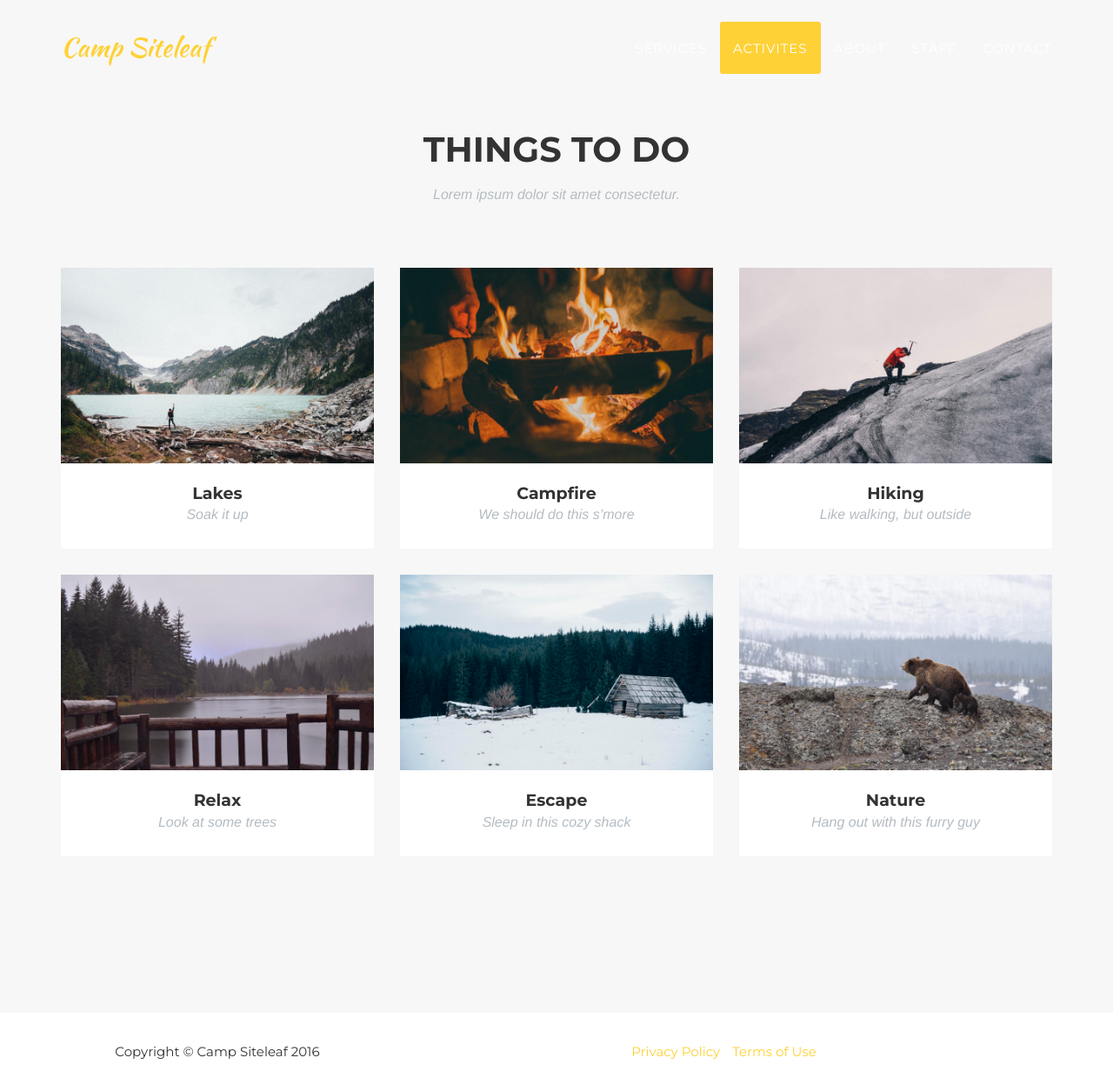
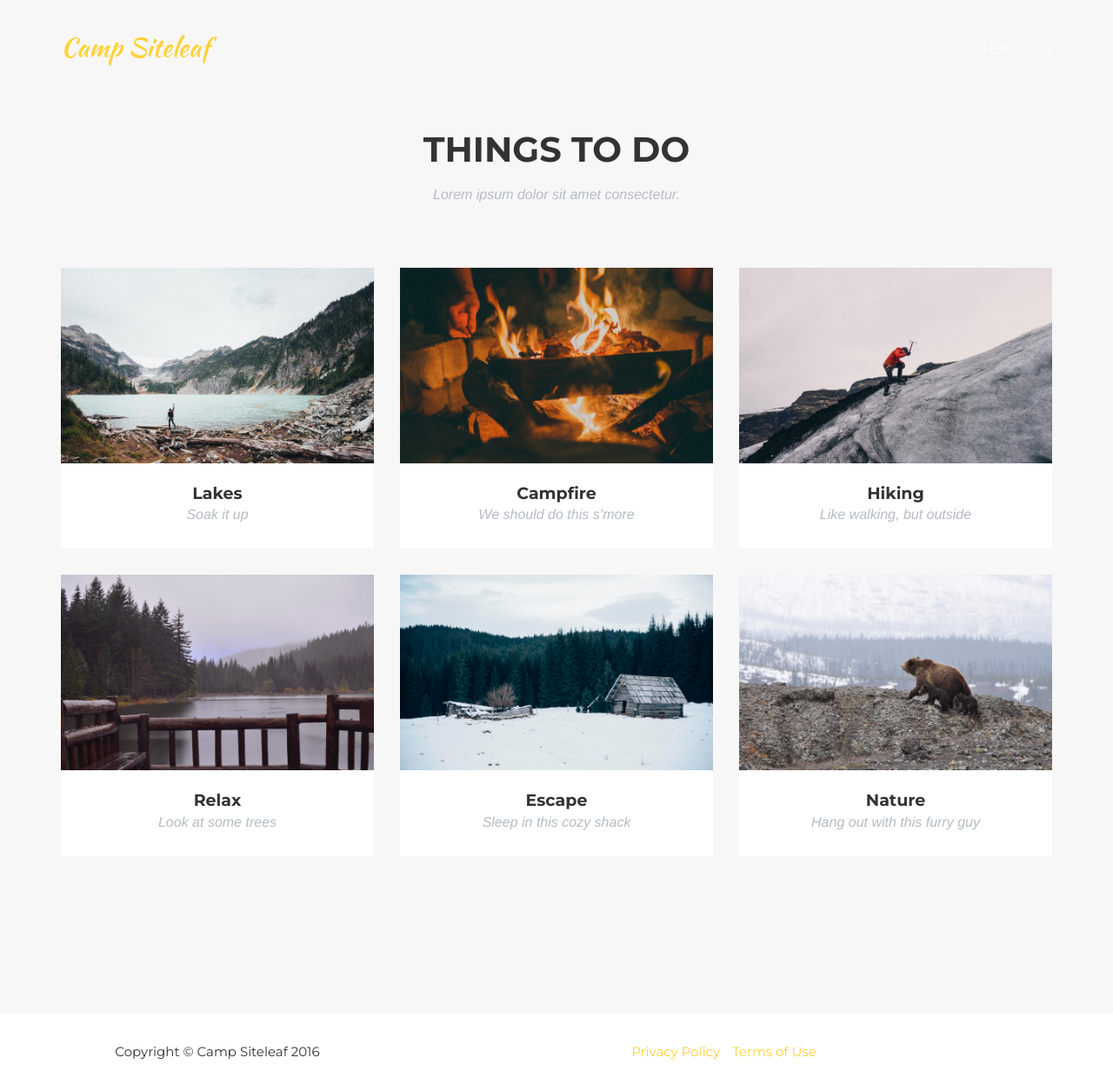
Before and after one commit to dspringate/experiment, a Jekyll site: the page built from index.markdown, in a window 1280 px wide and 1255 px high. Shown: the whole window at 87% size. Built offline with Jekyll 4.4.1, drawn with Linux system fonts in a browser that asks for light colours; some web fonts are replaced.

Commit message:
Removed elements from site

```diff
--- a/_includes/header.html
+++ b/_includes/header.html
@@ -21,18 +21,6 @@
                     <li>
                         <a class="page-scroll" href="#services">Services</a>
                     </li>
-                    <li>
-                        <a class="page-scroll" href="#portfolio">Activites</a>
-                    </li>
-                    <li>
-                        <a class="page-scroll" href="#about">About</a>
-                    </li>
-                    <li>
-                        <a class="page-scroll" href="#team">Staff</a>
-                    </li>
-                    <li>
-                        <a class="page-scroll" href="#contact">Contact</a>
-                    </li>
                 </ul>
             </div>
             <!-- /.navbar-collapse -->
@@ -41,7 +29,7 @@
     </nav>
 
 <!--
-        {% for page in site.pages %}
-          {% if page.title %}<a class="page-link" href="{{ page.url | prepend: site.baseurl }}">{{ page.title }}</a>{% endif %}
-        {% endfor %}
+    {% for page in site.pages %}
+      {% if page.title %}<a class="page-link" href="{{ page.url | prepend: site.baseurl }}">{{ page.title }}</a>{% endif %}
+    {% endfor %}
  -->
```
Also changed, not shown: 8 other files.
